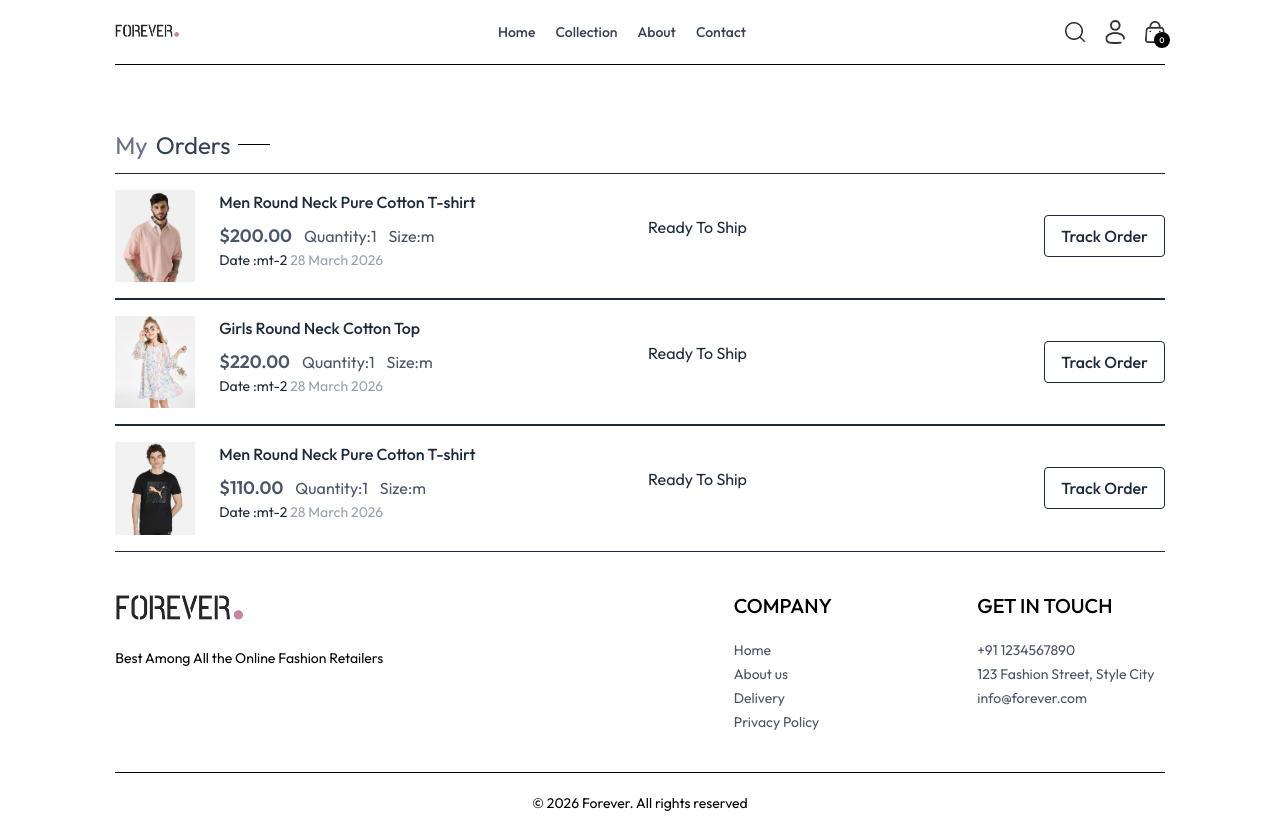
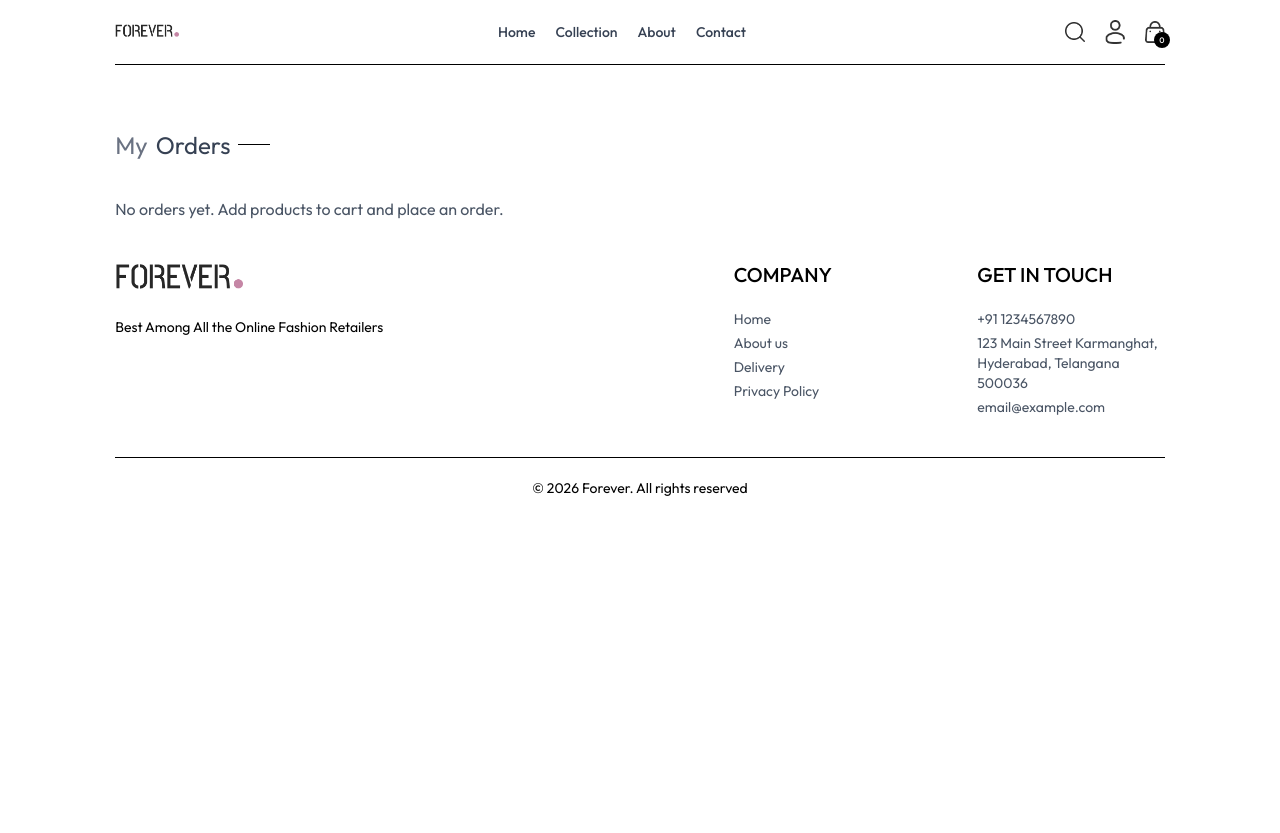
Before and after one commit to siddharthg-7/E-Commerce-Website, a React (Vite) app in the folder frontend/: page /Orders in a window 1280 px wide. After the commit the page ends 800 px from the top, so only its background shows below. Built offline with nearby package versions, Linux system fonts and the light colour scheme.

Commit message:
FRONTEND COMPLETE feat: update Footer, About,  Contact, and Orders components with enhanced content and layout

```diff
--- a/frontend/src/components/Footer.jsx
+++ b/frontend/src/components/Footer.jsx
@@ -22,8 +22,8 @@ const Footer = () => {
             <p className='text-xl font-medium mb-5'>GET IN TOUCH</p>
             <ul className='flex flex-col gap-1 text-gray-600'>
                <li>+91 1234567890</li>
-              <li>123 Fashion Street, Style City</li>
-              <li>info@forever.com</li>
+              <li>123 Main Street Karmanghat, Hyderabad, Telangana 500036</li>
+              <li>email@example.com</li>
             </ul>
           </div>
 
--- a/frontend/src/pages/About.jsx
+++ b/frontend/src/pages/About.jsx
@@ -1,6 +1,7 @@
 import React from 'react'
 import Tittle from '../components/Tittle'
 import { assets } from '../assets/assets'
+import NewsLetterBox from '../components/NewsLetterBox'
 
 const About = () => {
   return (
@@ -14,13 +15,28 @@ const About = () => {
         <div className='flex flex-col justify-center gap-6 md:w-2/4 text-gray-600 '>
         <p>Forevor was founded with a simple mission: to provide high-quality products at affordable prices.</p>
         <p>Since then, we have been committed to delivering exceptional value and outstanding customer service.</p>
-        <b className='text-gray-800'>Our Mission</b>
+        <b className='text-gray-600'>Our Mission</b>
         <p>Our mission is to make quality products accessible to everyone. We believe that everyone deserves to experience the best, and we strive to achieve this by offering a wide range of products that meet the highest standards of quality and affordability.</p>
         </div>
       </div>
       <div className='text-2xl py-4'>
         <Tittle text1='Why' text2='Choose Us' />
       </div>
+      <div className='flex flex-col md:flex-row text-sm mb-20 '>
+        <div className='border px-10 md:px-16 py-8 sm:py-20 flex flex-col gap-5 md:w-1/2'>
+          <h3 className='font-bold text-lg mb-2'>Quality Products</h3>
+          <p className=' text-gray-600'>We are committed to providing the highest quality products that meet our rigorous standards.</p>
+        </div>
+        <div className='border px-10 md:px-16 py-8 sm:py-20 flex flex-col gap-5 md:w-1/2'>
+          <h3 className='font-bold text-lg mb-2'>Convenient Shopping</h3>
+          <p className=' text-gray-600'>We believe that quality should be accessible to everyone, which is why we offer competitive prices.</p>
+        </div>
+        <div className='border px-10 md:px-16 py-8 sm:py-20 flex flex-col gap-5 md:w-1/2'>
+          <h3 className='font-bold text-lg mb-2'>Exceptional Customer Service:</h3>
+          <p className=' text-gray-600'>We are committed to providing the highest quality products that meet our rigorous standards.</p>
+        </div>
+      </div>
+      <NewsLetterBox />
     </div>
   )
 }
--- a/frontend/src/pages/Contact.jsx
+++ b/frontend/src/pages/Contact.jsx
@@ -1,8 +1,29 @@
 import React from 'react'
+import Tittle from '../components/Tittle'
+import { assets } from '../assets/assets'
+import NewsLetterBox from '../components/NewsLetterBox'
 
 const Contact = () => {
   return (
-    <div>Contact</div>
+    <div>
+      <div className='text-center text-2xl pt-10 border-b'>
+        <Tittle text1='Contact' text2='Us' />
+
+      </div>
+      <div className='my-10 flex flex-col justify-center md:flex-row gap-10 mb-28 '>
+        <img  className="w-full md:max-w-[480px]" src={assets.contact_img} alt="Contact Us" />
+        <div className='flex flex-col justify-center items-start gap-6 text-gray-600'>
+          <p className='font-semibold text-xl text-gray-600'>Our Store</p>
+          <p className='text-gray-500'>123 Main Street Karmanghat<br />Hyderabad, Telangana 500036</p>
+          <p className='text-gray-500'>Tel : (123) 456-7890 <br /> Email : email@example.com</p>
+          <p className='font-semibold text-xl text-gray-600'>Carrers At Forever</p>
+          <p className='text-gray-500'>We are always looking for talented individuals to join our team. If you are interested in working with us, please send your resume and cover letter to email@example.com
+          </p>
+          <button className='border border-black px-8 py-4 text-sm hover:bg-black hover:text-white transition-all duration-300'>Explore Jobs</button>
+        </div>
+      </div>
+      <NewsLetterBox />
+    </div>
   )
 }
 
--- a/frontend/src/pages/Orders.jsx
+++ b/frontend/src/pages/Orders.jsx
@@ -1,9 +1,35 @@
-import React from 'react'
+import React, { useMemo } from 'react'
 import { ShopContext } from '../context/ShopContext';
 import Tittle from '../components/Tittle'
 
 const Orders = () => {
-  const {products,currency} = React.useContext(ShopContext);
+  const { products, currency, cartItems } = React.useContext(ShopContext);
+
+  const orderData = useMemo(() => {
+    const tempData = [];
+
+    for (const itemId in cartItems) {
+      for (const size in cartItems[itemId]) {
+        const quantity = cartItems[itemId][size];
+
+        if (quantity > 0) {
+          tempData.push({
+            _id: itemId,
+            size,
+            quantity,
+          });
+        }
+      }
+    }
+
+    return tempData;
+  }, [cartItems]);
+
+  const orderDate = new Date().toLocaleDateString('en-GB', {
+    day: '2-digit',
+    month: 'short',
+    year: 'numeric',
+  });
 
 
   return (
@@ -11,31 +37,43 @@ const Orders = () => {
       <div className='text-2xl'>
         <Tittle text1='My' text2='Orders' />
       </div>
+
+      {orderData.length === 0 && (
+        <p className='mt-6 text-gray-600'>No orders yet. Add products to cart and place an order.</p>
+      )}
+
       <div>
         {
-          products.slice(1,4).map((items,index) => (
-            <div key={index} className='py-4 border-t border-b flex flex-col md:flex-row text-gray-800 md:items-center md:justify-between gap-4'>
+          orderData.map((orderItem) => {
+            const productData = products.find((product) => product._id === orderItem._id);
+
+            if (!productData) {
+              return null;
+            }
+
+            return (
+            <div key={orderItem._id + orderItem.size} className='py-4 border-t border-b flex flex-col md:flex-row text-gray-800 md:items-center md:justify-between gap-4'>
               <div className='flex items-start gap-6 text-sm'>
-                <img className='w-16 sm:w-20' src={items.image[0]} alt={items.name} />
+                <img className='w-16 sm:w-20' src={productData.image[0]} alt={productData.name} />
                 <div>
-                  <p className='sm:text-base font-medium'>{items.name}</p>
+                  <p className='sm:text-base font-medium'>{productData.name}</p>
                   <div className='flex items-center gap-3 mt-2 text-base text-gray-600'>
-                    <p className='text-lg font-semibold'>{currency}{items.price.toFixed(2)}</p>
-                    <p>Quantity:1</p>
-                    <p>Size:m</p>
+                    <p className='text-lg font-semibold'>{currency}{productData.price.toFixed(2)}</p>
+                    <p>Quantity:{orderItem.quantity}</p>
+                    <p>Size:{orderItem.size}</p>
                   </div>
-                  <p>Date :mt-2 <span className='text-gray-400'>28 March 2026</span></p>
+                  <p>Date : <span className='text-gray-400'>{orderDate}</span></p>
                 </div>
               </div>
               <div className='md:w-1/2 flex justify-between '>
-              <div className='flex item-center gap-2'>
-                <p className='min-w h-2 rounded-full bg-green-500'></p>
+              <div className='flex items-center gap-2'>
+                <p className='w-3 h-3 rounded-full bg-green-500'></p>
                 <p className='text-sm md:text-base'>Ready To Ship</p>
                 </div>
                 <button className='border px-4 py-2 text-sm md:text-base font-medium rounded-sm '>Track Order</button>
               </div>
             </div>
-          ))
+          )})
 
         }
       </div>
```
